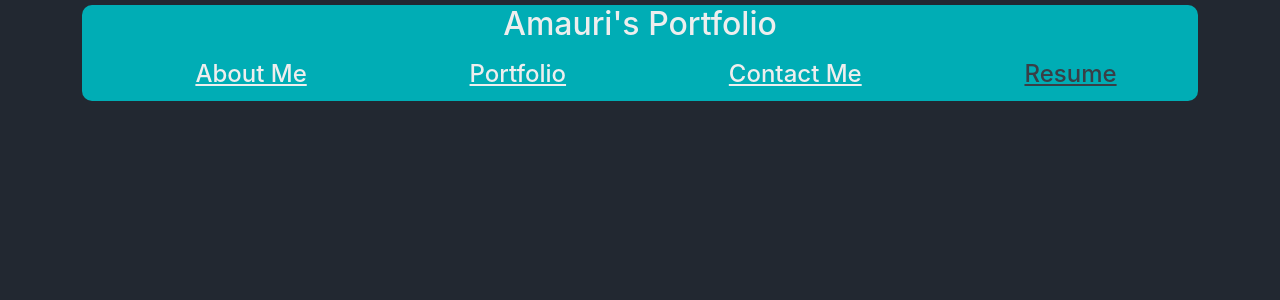
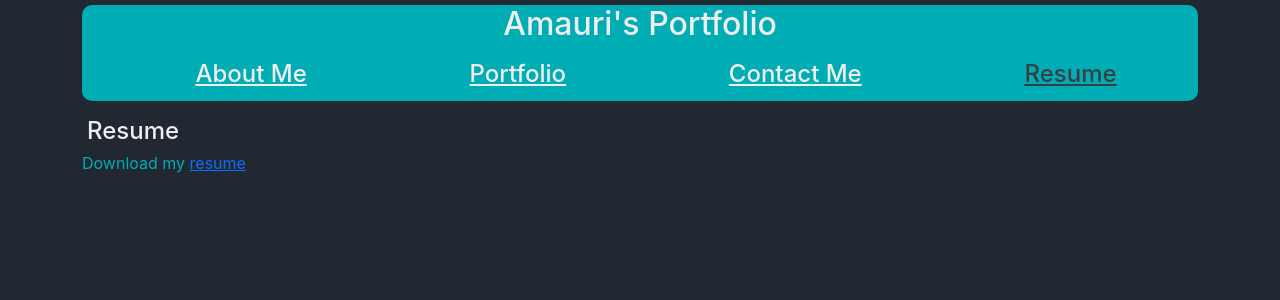
Before and after one commit to NicolasFlamel/nicolasflamel.github.io, a React (Create React App) app: page / in a window 1280 px wide. Both pictures are taken after a click on the item "Resume". Shown: the top 300 px of the page. Built offline with nearby package versions, Linux system fonts and the light colour scheme.

Commit message:
added resume file/link

```diff
--- a/src/components/pages/Resume.js
+++ b/src/components/pages/Resume.js
@@ -1,5 +1,11 @@
+import resumePDF from '../../assets/resume.pdf'
+
 function Resume() {
-  return <section id="resume"></section>;
+
+  return <section id="resume">
+    <h2>Resume</h2>
+    <p>Download my <a href={resumePDF} download="Amauri's Resume">resume</a></p>
+  </section>;
 }
 
 export default Resume;
```
Also changed, not shown: 1 other file (tests, documents, lock files or other folders).
